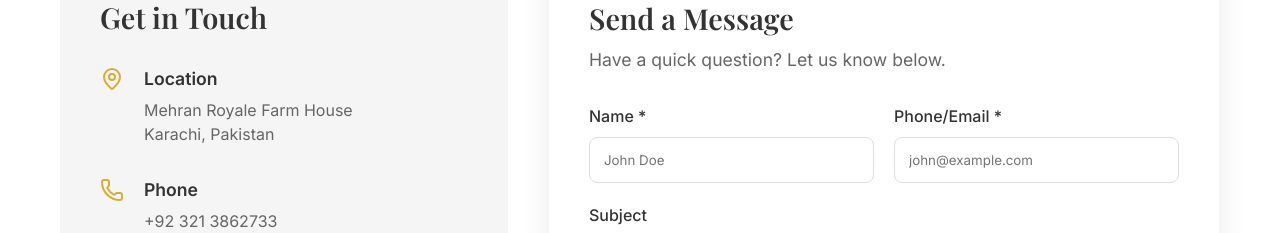
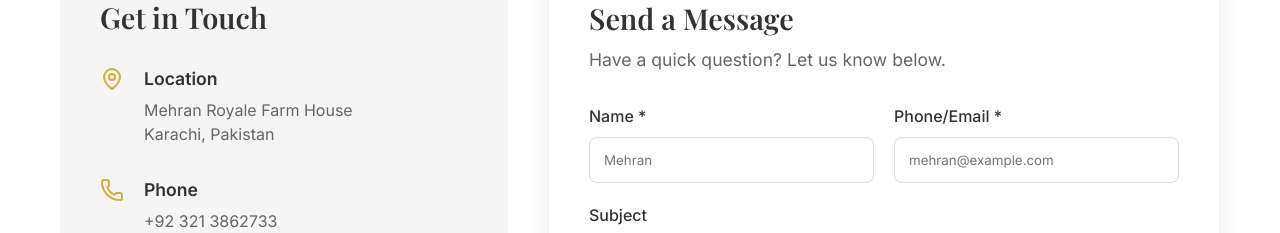
Before and after one commit to Abdullahhx/Mehran-Royale, a React (Vite) app: page /contact in a window 1280 px wide. Shown: the part 980-1213 px from the top of the page. Built offline with nearby package versions, Linux system fonts and the light colour scheme; no server answers; a web font is replaced by a local one.

Commit message:
Update contact form placeholders

```diff
--- a/src/pages/Contact.jsx
+++ b/src/pages/Contact.jsx
@@ -164,11 +164,11 @@ const Contact = () => {
                     <div style={{ display: 'grid', gridTemplateColumns: '1fr 1fr', gap: '20px' }}>
                       <div>
                         <label style={{ display: 'block', marginBottom: '8px', fontWeight: '500' }}>Name *</label>
-                        <input type="text" name="name" value={formData.name} onChange={handleChange} required placeholder="John Doe" style={{ width: '100%', padding: '14px', border: '1px solid var(--color-gray-dark)', borderRadius: '8px', fontFamily: 'var(--font-body)' }} />
+                        <input type="text" name="name" value={formData.name} onChange={handleChange} required placeholder="Mehran" style={{ width: '100%', padding: '14px', border: '1px solid var(--color-gray-dark)', borderRadius: '8px', fontFamily: 'var(--font-body)' }} />
                       </div>
                       <div>
                         <label style={{ display: 'block', marginBottom: '8px', fontWeight: '500' }}>Phone/Email *</label>
-                        <input type="text" name="contactInfo" value={formData.contactInfo} onChange={handleChange} required placeholder="john@example.com" style={{ width: '100%', padding: '14px', border: '1px solid var(--color-gray-dark)', borderRadius: '8px', fontFamily: 'var(--font-body)' }} />
+                        <input type="text" name="contactInfo" value={formData.contactInfo} onChange={handleChange} required placeholder="mehran@example.com" style={{ width: '100%', padding: '14px', border: '1px solid var(--color-gray-dark)', borderRadius: '8px', fontFamily: 'var(--font-body)' }} />
                       </div>
                     </div>
                     <div>
```
